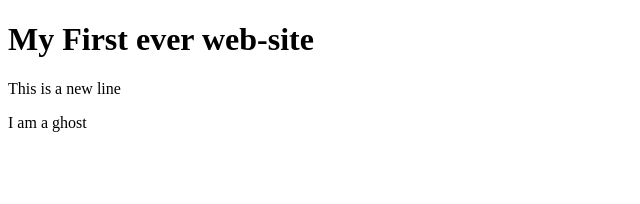
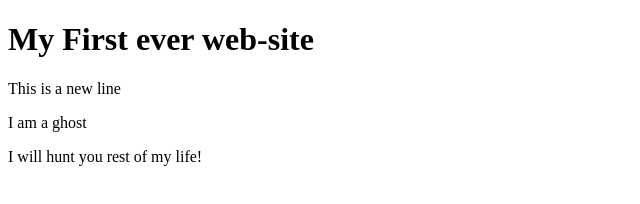
Before and after one commit to MDIbrahim-81/myFirstWebsite, a plain HTML site: page index.html in a window 1280 px wide. Shown: the whole page, without its empty margins (0-640 px from the left). Drawn offline with Linux system fonts and the light colour scheme.

Commit message:
A threat

```diff
--- a/index.html
+++ b/index.html
@@ -12,6 +12,7 @@
 <body>
     <p>This is a new line</p>
     <p>I am a ghost</p>
+    <p>I will hunt you rest of my life!</p>
 
 </body>
 </html>
```
